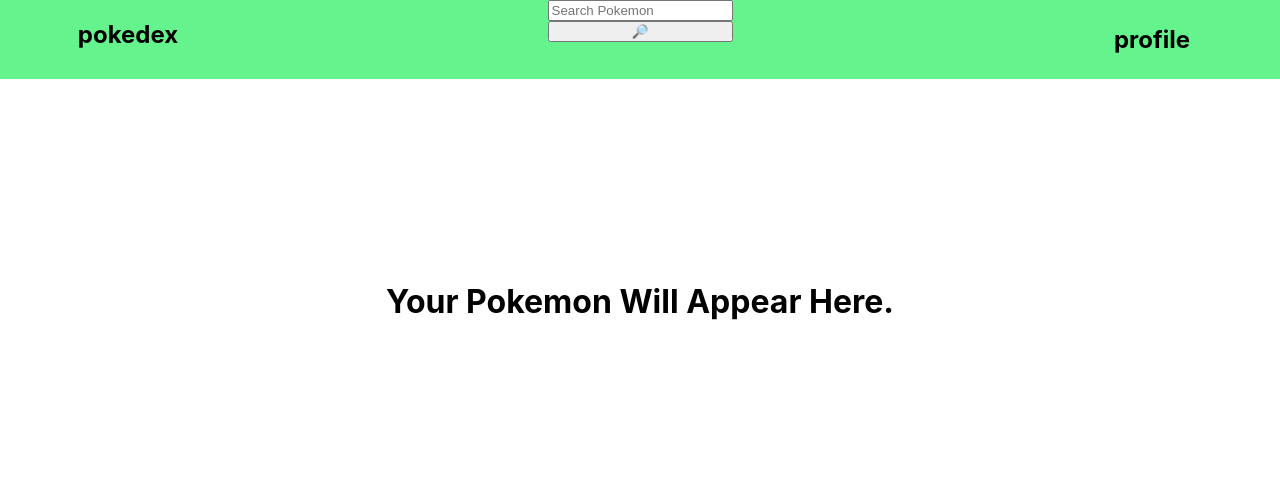
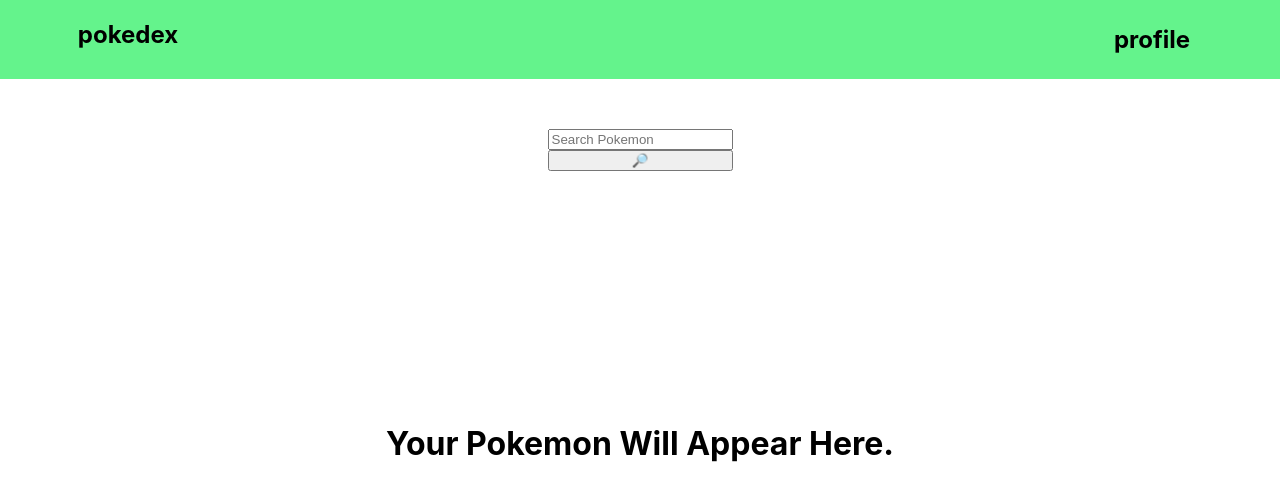
Before and after one commit to gheezl/pokedex, a React (Create React App) app: page / in a window 1280 px wide. Shown: the top 500 px of the page. Built offline with nearby package versions, Linux system fonts and the light colour scheme.

Commit message:
I need to plan a lot

```diff
--- a/src/App.js
+++ b/src/App.js
@@ -3,6 +3,8 @@ import './App.css';
 import Header from "./components/Nav/Header.js";
 import Pokemon from "./components/pokemon/Pokemon.js";
 import PlaceHolder from "./components/placeHolder/PlaceHolder.js"
+import Input from "./components/input/Input.js"
+
 
 class App extends Component {
   constructor() {
@@ -34,6 +36,9 @@ class App extends Component {
         currentPokemonId: pokemon.order,
         currentPokemonExperience: pokemon.base_experience
       }))
+      .catch(err => {
+        console.log(err)
+      })
     this.setState({ route: "pokemon" })
   }
 
@@ -46,10 +51,12 @@ class App extends Component {
   render() {
     return (
       <Fragment>
-        <Header
+        <Header />
+        <Input
           onSearchChange={this.onSearchChange}
           getPokemon={this.getPokemon}
           getPokemon2={this.getPokemon2}
+
         />
         <div>
           {this.state.route === "pokemon"
@@ -62,7 +69,7 @@ class App extends Component {
             : <PlaceHolder />
           }
         </div>
-      </Fragment>
+      </Fragment >
     )
   }
 }
--- a/src/components/Nav/Header.css
+++ b/src/components/Nav/Header.css
@@ -25,12 +25,6 @@
     transform: scale(1.00);
 }
 
-.search {
-    display: grid;
-    grid-column-start: 3;
-    justify-content: center;
-}
-
 .profile {
     display: grid;
     grid-column-start: 5;
--- a/src/components/Nav/Header.js
+++ b/src/components/Nav/Header.js
@@ -7,12 +7,6 @@ const Header = ({ onSearchChange, getPokemon, getPokemon2 }) => {
         <Fragment>
             <div className="navigation" >
                 <h2 className="welcome" >pokedex</h2>
-
-                <div className="search">
-                    <input onChange={onSearchChange} className="searchBar" type="text" placeholder="Search Pokemon" />
-                    <button onClick={getPokemon} className="button" >🔎</button>
-                </div>
-
                 <h2 className="profile" >profile</h2>
             </div>
         </Fragment>
--- a/src/components/input/Input.css
+++ b/src/components/input/Input.css
@@ -9,12 +9,20 @@
 
 .searchBar {
     display: grid;
+    grid-template-columns: 20% 20% 20% 20% 20%;
+    grid-template-rows: 20% 20% 20% 20% 20%;
+}
+
+.search {
+    display: grid;
     grid-column-start: 3;
+    grid-row-start: 1;
     justify-content: center;
 }
 
 .button {
     display: grid;
     grid-column-start: 4;
+    grid-row-start: 1;
     justify-content: center;
 }
--- a/src/components/input/Input.js
+++ b/src/components/input/Input.js
@@ -3,13 +3,15 @@ import "./Input.css"
 
 
 
-const Input = ({ getPokemon }) => {
+const Input = ({ getPokemon, onSearchChange }) => {
     return (
         <Fragment>
-            {/* <div className="search">
-                <input className="searchBar" type="text" placeholder="Search Pokemon" />
-                <button onClick={getPokemon} className="button" >GO!</button>
-            </div> */}
+            <div className="searchBar" >
+                <div className="search">
+                    <input onChange={onSearchChange} type="text" placeholder="Search Pokemon" />
+                    <button onClick={getPokemon} placeholder="">🔎</button>
+                </div>
+            </div>
         </Fragment>
     )
 }
--- a/src/components/pokemon/Pokemon.js
+++ b/src/components/pokemon/Pokemon.js
@@ -6,6 +6,7 @@ const Pokemon = ({ getPokemon2, getPokemon, pokemonInfo, pokemonId, pokemonExper
     return (
         <Fragment>
             <div onClick={getPokemon} className="card">
+
                 <div className="sprite">
                     <img className="image" alt="" src={pokemonSprite} />
                 </div>
```
Also changed, not shown: src/components/Nav/NewHeader.js (added).
